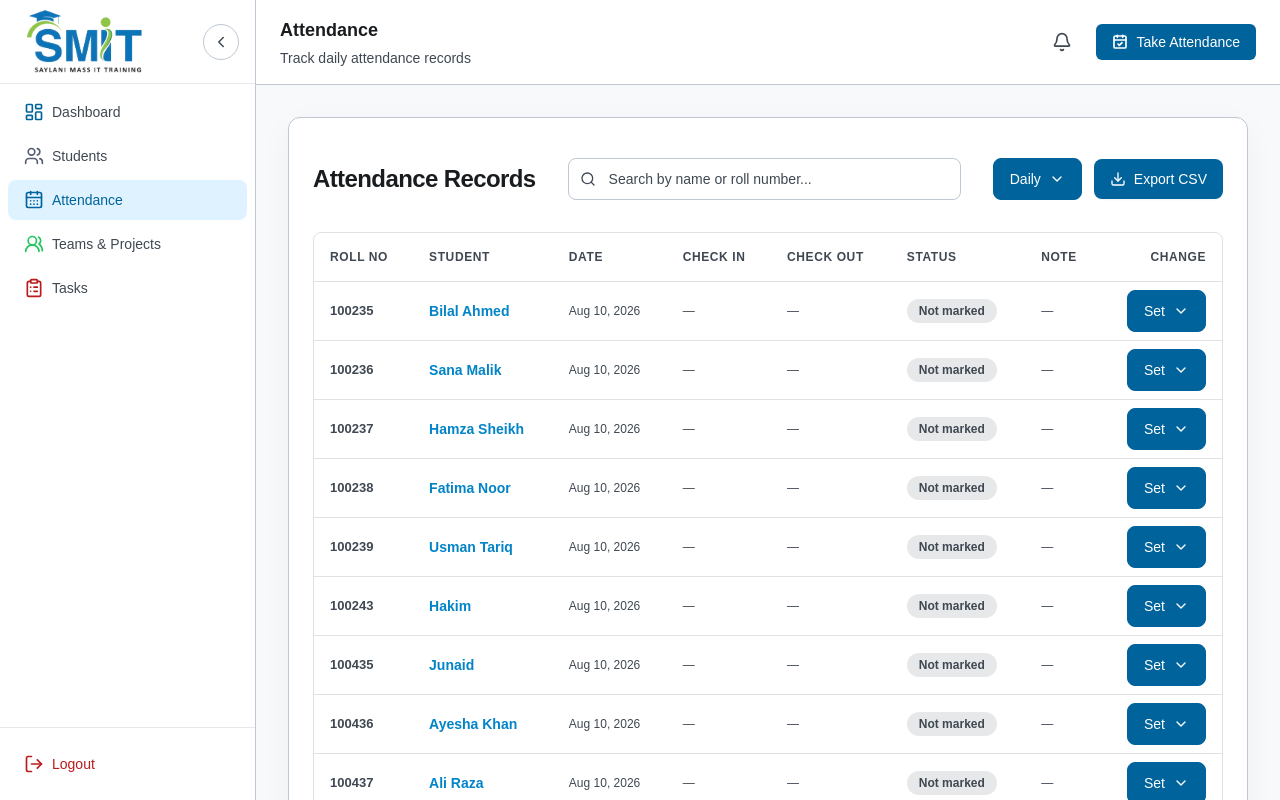
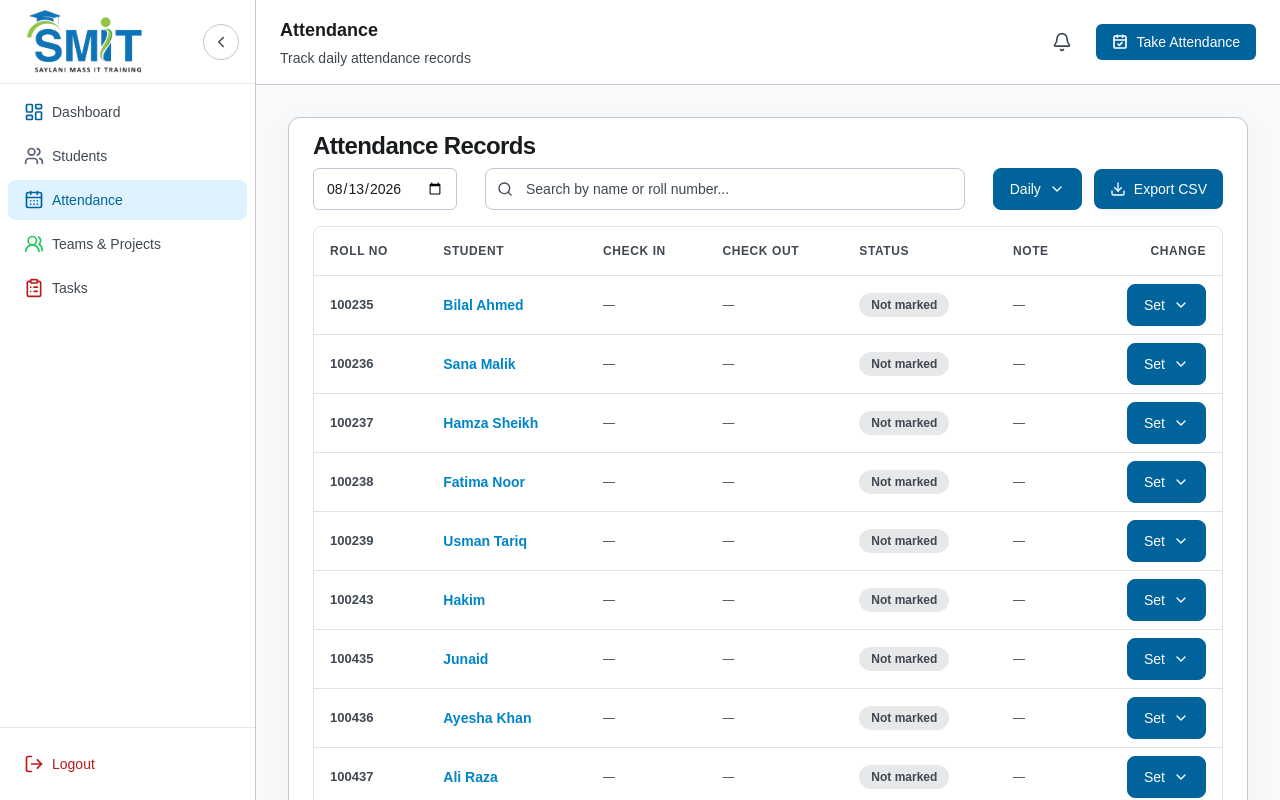
Before and after one commit to DoctorJunaid/Saylani-Bootcamp-LMS0, a React (Vite) app in the folder Client/: page /attendance in a window 1280 px wide. Built offline with nearby package versions, Linux system fonts and the light colour scheme.

Commit message:
edit attendance record table ui

```diff
--- a/Client/src/components/attendanceComponents/AttendanceTable.jsx
+++ b/Client/src/components/attendanceComponents/AttendanceTable.jsx
@@ -34,7 +34,6 @@ const AttendanceTable = ({ attendanceData, onStatusChange, onStudentClick }) =>
           <tr className="border-b border-[var(--color-surface-highest)]">
             <th className="px-4 py-4 text-xs font-semibold text-[var(--color-text-muted)] uppercase tracking-wider">Roll No</th>
             <th className="px-4 py-4 text-xs font-semibold text-[var(--color-text-muted)] uppercase tracking-wider">Student</th>
-            <th className="px-4 py-4 text-xs font-semibold text-[var(--color-text-muted)] uppercase tracking-wider">Date</th>
             <th className="px-4 py-4 text-xs font-semibold text-[var(--color-text-muted)] uppercase tracking-wider">Check In</th>
             <th className="px-4 py-4 text-xs font-semibold text-[var(--color-text-muted)] uppercase tracking-wider">Check Out</th>
             <th className="px-4 py-4 text-xs font-semibold text-[var(--color-text-muted)] uppercase tracking-wider">Status</th>
@@ -58,9 +57,6 @@ const AttendanceTable = ({ attendanceData, onStatusChange, onStudentClick }) =>
                   {record.name}
                 </span>
               </td>
-
-              {/* Date */}
-              <td className="px-4 py-4 text-xs font-medium text-[var(--color-text-muted)]">{record.date}</td>
 
               {/* Check In */}
               <td className="px-4 py-4 text-xs font-medium text-[var(--color-text-muted)]">
@@ -100,7 +96,7 @@ const AttendanceTable = ({ attendanceData, onStatusChange, onStudentClick }) =>
 
           {attendanceData.length === 0 && (
             <tr>
-              <td colSpan="8" className="px-4 py-12 text-center text-[var(--color-text-muted)]">
+            <td colSpan="7" className="px-4 py-12 text-center text-[var(--color-text-muted)]">
                 No attendance records found.
               </td>
             </tr>
--- a/Client/src/components/attendanceComponents/AttendanceToolbar.jsx
+++ b/Client/src/components/attendanceComponents/AttendanceToolbar.jsx
@@ -2,17 +2,30 @@ import React from 'react';
 import { Search, Download, ClipboardCheck } from 'lucide-react';
 import CustomSelect from '../CustomSelect';
 
-const AttendanceToolbar = ({ searchQuery, onSearchChange, onDownloadCsv, onTakeAttendanceClick }) => {
+const AttendanceToolbar = ({ searchQuery, onSearchChange, selectedDate, onDateChange, onDownloadCsv, onTakeAttendanceClick }) => {
   return (
-    <div className="flex flex-col xl:flex-row items-center justify-between gap-4 py-4 w-full">
+    <div className="flex flex-col gap-1.5 pb-2 pt-1 w-full -mt-1">
 
-      {/* Left side: Heading */}
-      <div className="w-full xl:w-auto shrink-0">
-        <h2 className="text-xl font-bold text-[var(--color-text)] tracking-tight">Attendance Records</h2>
+      {/* Top Row: Heading */}
+      <div className="w-full">
+        <h2 className="text-xl font-bold text-[var(--color-text)] tracking-tight leading-none">Attendance Records</h2>
+      </div>
+
+      {/* Bottom Row: Date, Search, and Actions */}
+      <div className="flex flex-col lg:flex-row items-start lg:items-center justify-between gap-3 w-full mt-1">
+
+        {/* Date Filter */}
+        <div className="shrink-0 w-full lg:w-auto">
+          <input
+            type="date"
+            value={selectedDate}
+            onChange={(e) => onDateChange(e.target.value)}
+            className="w-full lg:w-auto text-sm bg-[var(--color-surface)] border border-[var(--color-border)] rounded-md px-3 py-2.5 focus:outline-none focus:ring-1 focus:ring-[var(--color-primary)] focus:border-[var(--color-primary)] text-[var(--color-text)]"
+          />
         </div>
 
         {/* Center: Search Bar */}
-      <div className="relative w-full xl:flex-1 mx-0 xl:mx-4">
+        <div className="relative w-full lg:flex-1 mx-0 lg:mx-4">
           <div className="absolute inset-y-0 left-0 pl-3 flex items-center pointer-events-none">
             <Search className="h-4 w-4 text-[var(--color-text-muted)]" />
           </div>
@@ -46,6 +59,7 @@ const AttendanceToolbar = ({ searchQuery, onSearchChange, onDownloadCsv, onTakeA
 
       </div>
 
+      </div> {/* <-- Closes Bottom Row */}
     </div>
   );
 };
--- a/Client/src/pages/attendance/AttendanceList.jsx
+++ b/Client/src/pages/attendance/AttendanceList.jsx
@@ -5,37 +5,40 @@ import AttendancePagination from '../../components/attendanceComponents/Attendan
 import TakeAttendanceModal from '../../components/attendanceComponents/TakeAttendanceModal';
 import StudentRecordModal from '../../components/attendanceComponents/StudentRecordModal';
 
-// Generate mock data for demonstration
+import toast from 'react-hot-toast';
+
+const todayStr = new Date().toISOString().split('T')[0];
 const mockAttendanceData = [
-  { id: 1, rollNo: '100235', name: 'Bilal Ahmed', date: 'Aug 10, 2026', status: 'Not marked', note: null, checkInTime: null, checkOutTime: null },
-  { id: 2, rollNo: '100236', name: 'Sana Malik', date: 'Aug 10, 2026', status: 'Not marked', note: null, checkInTime: null, checkOutTime: null },
-  { id: 3, rollNo: '100237', name: 'Hamza Sheikh', date: 'Aug 10, 2026', status: 'Not marked', note: null, checkInTime: null, checkOutTime: null },
-  { id: 4, rollNo: '100238', name: 'Fatima Noor', date: 'Aug 10, 2026', status: 'Not marked', note: null, checkInTime: null, checkOutTime: null },
-  { id: 5, rollNo: '100239', name: 'Usman Tariq', date: 'Aug 10, 2026', status: 'Not marked', note: null, checkInTime: null, checkOutTime: null },
-  { id: 6, rollNo: '100243', name: 'Hakim', date: 'Aug 10, 2026', status: 'Not marked', note: null, checkInTime: null, checkOutTime: null },
-  { id: 7, rollNo: '100435', name: 'Junaid', date: 'Aug 10, 2026', status: 'Not marked', note: null, checkInTime: null, checkOutTime: null },
-  { id: 8, rollNo: '100436', name: 'Ayesha Khan', date: 'Aug 10, 2026', status: 'Not marked', note: null, checkInTime: null, checkOutTime: null },
-  { id: 9, rollNo: '100437', name: 'Ali Raza', date: 'Aug 10, 2026', status: 'Not marked', note: null, checkInTime: null, checkOutTime: null },
-  { id: 10, rollNo: '100438', name: 'Zainab Abbas', date: 'Aug 10, 2026', status: 'Not marked', note: null, checkInTime: null, checkOutTime: null },
-  { id: 11, rollNo: '100439', name: 'Omar Farooq', date: 'Aug 10, 2026', status: 'Not marked', note: null, checkInTime: null, checkOutTime: null },
-  { id: 12, rollNo: '100440', name: 'Hira Mani', date: 'Aug 10, 2026', status: 'Not marked', note: null, checkInTime: null, checkOutTime: null },
-  { id: 13, rollNo: '100441', name: 'Saad Tariq', date: 'Aug 10, 2026', status: 'Not marked', note: null, checkInTime: null, checkOutTime: null },
-  { id: 14, rollNo: '100442', name: 'Khadija Shah', date: 'Aug 10, 2026', status: 'Not marked', note: null, checkInTime: null, checkOutTime: null },
-  { id: 15, rollNo: '100443', name: 'Musa Khan', date: 'Aug 10, 2026', status: 'Not marked', note: null, checkInTime: null, checkOutTime: null },
+  { id: 1, rollNo: '100235', name: 'Bilal Ahmed', date: todayStr, status: 'Not marked', note: null, checkInTime: null, checkOutTime: null },
+  { id: 2, rollNo: '100236', name: 'Sana Malik', date: todayStr, status: 'Not marked', note: null, checkInTime: null, checkOutTime: null },
+  { id: 3, rollNo: '100237', name: 'Hamza Sheikh', date: todayStr, status: 'Not marked', note: null, checkInTime: null, checkOutTime: null },
+  { id: 4, rollNo: '100238', name: 'Fatima Noor', date: todayStr, status: 'Not marked', note: null, checkInTime: null, checkOutTime: null },
+  { id: 5, rollNo: '100239', name: 'Usman Tariq', date: todayStr, status: 'Not marked', note: null, checkInTime: null, checkOutTime: null },
+  { id: 6, rollNo: '100243', name: 'Hakim', date: todayStr, status: 'Not marked', note: null, checkInTime: null, checkOutTime: null },
+  { id: 7, rollNo: '100435', name: 'Junaid', date: todayStr, status: 'Not marked', note: null, checkInTime: null, checkOutTime: null },
+  { id: 8, rollNo: '100436', name: 'Ayesha Khan', date: todayStr, status: 'Not marked', note: null, checkInTime: null, checkOutTime: null },
+  { id: 9, rollNo: '100437', name: 'Ali Raza', date: todayStr, status: 'Not marked', note: null, checkInTime: null, checkOutTime: null },
+  { id: 10, rollNo: '100438', name: 'Zainab Abbas', date: todayStr, status: 'Not marked', note: null, checkInTime: null, checkOutTime: null },
+  { id: 11, rollNo: '100439', name: 'Omar Farooq', date: todayStr, status: 'Not marked', note: null, checkInTime: null, checkOutTime: null },
+  { id: 12, rollNo: '100440', name: 'Hira Mani', date: todayStr, status: 'Not marked', note: null, checkInTime: null, checkOutTime: null },
+  { id: 13, rollNo: '100441', name: 'Saad Tariq', date: todayStr, status: 'Not marked', note: null, checkInTime: null, checkOutTime: null },
+  { id: 14, rollNo: '100442', name: 'Khadija Shah', date: todayStr, status: 'Not marked', note: null, checkInTime: null, checkOutTime: null },
+  { id: 15, rollNo: '100443', name: 'Musa Khan', date: todayStr, status: 'Not marked', note: null, checkInTime: null, checkOutTime: null },
 ];
 
 const AttendanceList = () => {
   const [data, setData] = useState(mockAttendanceData);
   const [searchQuery, setSearchQuery] = useState('');
+  const [selectedDate, setSelectedDate] = useState(todayStr);
   const [currentPage, setCurrentPage] = useState(1);
   const [isTakeAttendanceModalOpen, setIsTakeAttendanceModalOpen] = useState(false);
   const [selectedStudentForRecord, setSelectedStudentForRecord] = useState(null);
   const itemsPerPage = 10;
 
-  // Reset to first page when searching
+  // Reset to first page when searching or changing date
   useEffect(() => {
     setCurrentPage(1);
-  }, [searchQuery]);
+  }, [searchQuery, selectedDate]);
 
   // Listen for 'Take Attendance' click from the DashboardLayout TopBar
   useEffect(() => {
@@ -44,7 +47,7 @@ const AttendanceList = () => {
     return () => window.removeEventListener('openTakeAttendance', handleOpenModal);
   }, []);
 
-  // Handle Status Update from single row
+  // Handle Status Update from single row (Local state only)
   const handleStatusChange = (id, newStatus) => {
     const time = newStatus === 'Present' ? new Date().toLocaleTimeString('en-US', { hour: '2-digit', minute: '2-digit' }) : null;
     setData((prev) =>
@@ -52,9 +55,10 @@ const AttendanceList = () => {
         student.id === id ? { ...student, status: newStatus, checkInTime: time } : student
       )
     );
+    toast.success("Attendance updated");
   };
 
-  // Handle bulk save from Take Attendance Modal
+  // Handle bulk save from Take Attendance Modal (Local state only)
   const handleBulkSave = (updates) => {
     setData((prev) => {
       const updatedData = [...prev];
@@ -70,12 +74,15 @@ const AttendanceList = () => {
       });
       return updatedData;
     });
+    toast.success("Bulk attendance saved successfully");
   };
 
   // Filter Data
   const filteredData = data.filter((student) =>
-    student.name.toLowerCase().includes(searchQuery.toLowerCase()) ||
-    student.rollNo.includes(searchQuery)
+    student.date === selectedDate && (
+      student.name.toLowerCase().includes(searchQuery.toLowerCase()) ||
+      student.rollNo.includes(searchQuery)
+    )
   );
 
   // Pagination Logic
@@ -128,12 +135,14 @@ const AttendanceList = () => {
     <div className="min-h-screen bg-[var(--color-background)] p-[var(--spacing-lg)] lg:p-[var(--spacing-xl)]">
 
       {/* Main Content Card */}
-      <div className="bg-[var(--color-surface)] rounded-[var(--radius-xl)] shadow-[var(--shadow-md)] border border-[var(--color-border)] p-[var(--spacing-md)] lg:p-[var(--spacing-lg)] flex flex-col gap-4">
+      <div className="bg-[var(--color-surface)] rounded-[var(--radius-xl)] shadow-[var(--shadow-md)] border border-[var(--color-border)] px-[var(--spacing-md)] lg:px-[var(--spacing-lg)] pb-[var(--spacing-md)] lg:pb-[var(--spacing-lg)] pt-4 flex flex-col gap-2">
 
         {/* Toolbar */}
         <AttendanceToolbar
           searchQuery={searchQuery}
           onSearchChange={setSearchQuery}
+          selectedDate={selectedDate}
+          onDateChange={setSelectedDate}
           onDownloadCsv={handleDownloadCsv}
         />
 
```
Lines whose indentation alone changed are shown as unchanged.
